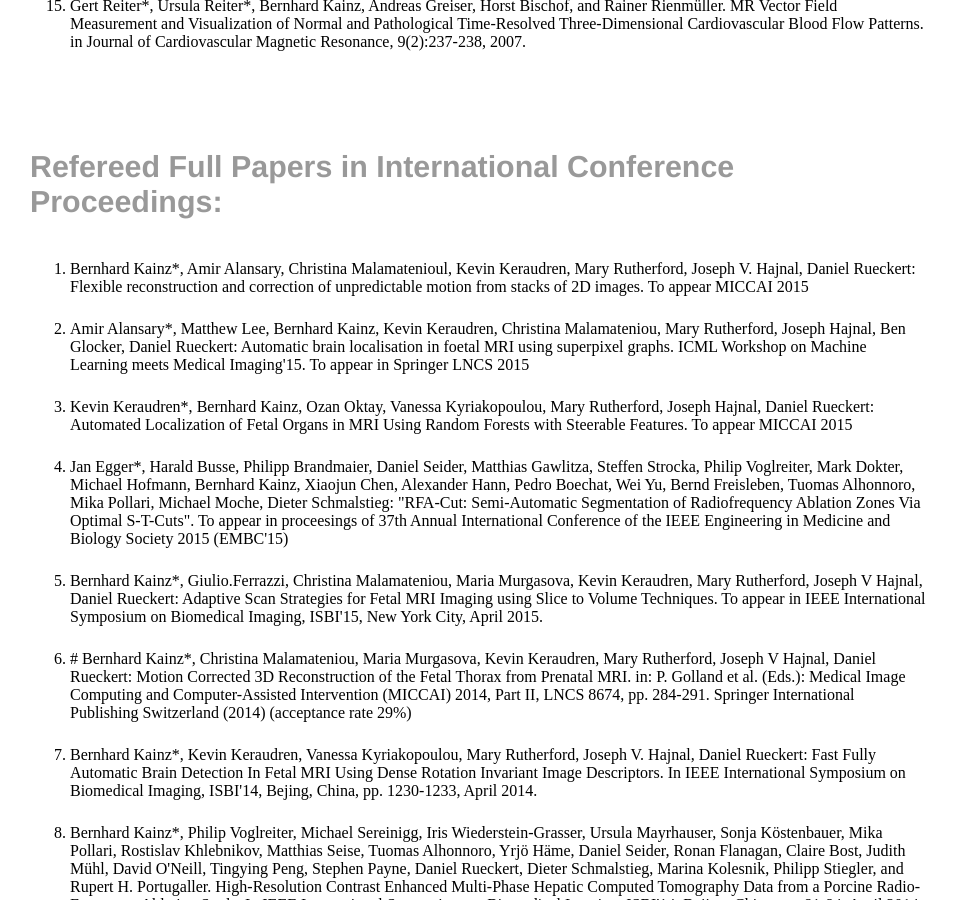
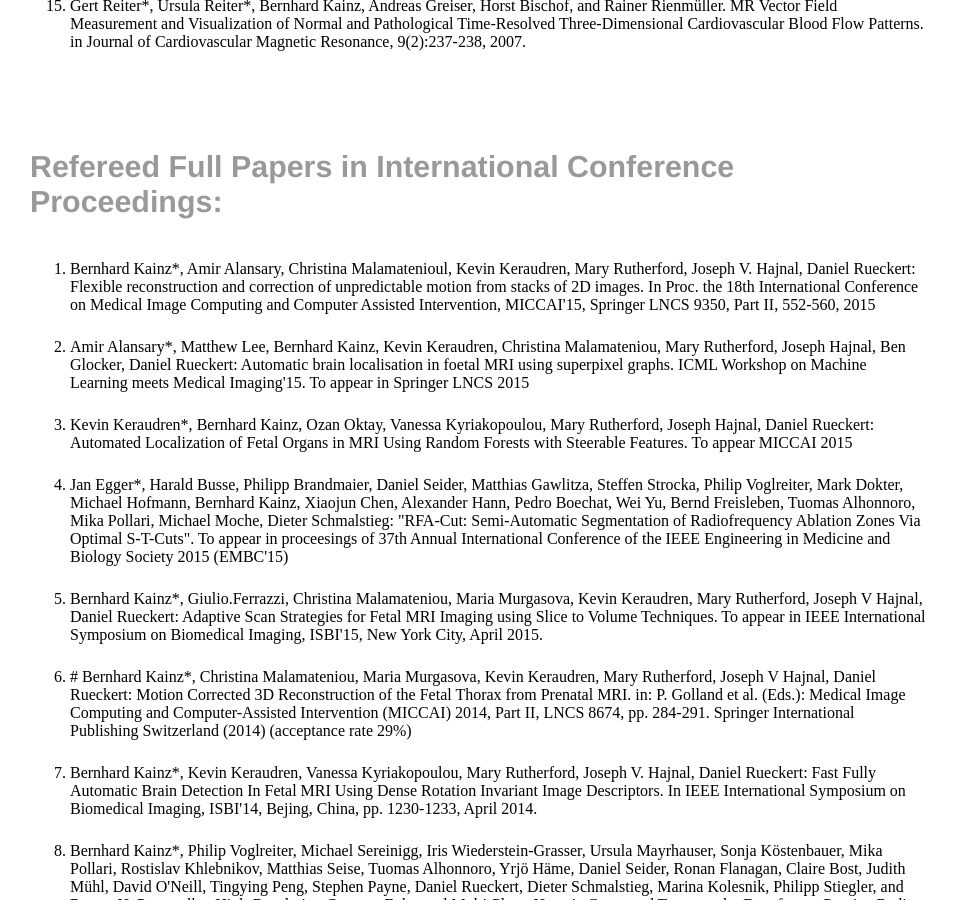
Before and after one commit to bkainz/bkainz.github.io, a Jekyll site: the page built from Publications/index.html, in a window 1280 px wide and 900 px high, scrolled down 1522 px. Shown: the whole window, without its empty margins (162-1118 px from the left). Built offline with Jekyll 4.4.1, drawn with Linux system fonts in a browser that asks for light colours.

Commit message:
Update publist

```diff
--- a/Publications/index.html
+++ b/Publications/index.html
@@ -97,7 +97,7 @@ Refereed Full Papers in International Conference Proceedings:</A>
 </H4>
 
 <OL>
-<LI><SPAN  CLASS="textbf">Bernhard Kainz*</SPAN>, Amir Alansary, Christina Malamatenioul, Kevin Keraudren, Mary Rutherford, Joseph V. Hajnal, Daniel Rueckert: Flexible reconstruction and correction of unpredictable motion from stacks of 2D images. To appear MICCAI 2015
+<LI><SPAN  CLASS="textbf">Bernhard Kainz*</SPAN>, Amir Alansary, Christina Malamatenioul, Kevin Keraudren, Mary Rutherford, Joseph V. Hajnal, Daniel Rueckert: Flexible reconstruction and correction of unpredictable motion from stacks of 2D images. In Proc. the 18th International Conference on Medical Image Computing and Computer Assisted Intervention, MICCAI'15, Springer LNCS 9350, Part II, 552-560, 2015
 
 <P>
 </LI>
```
